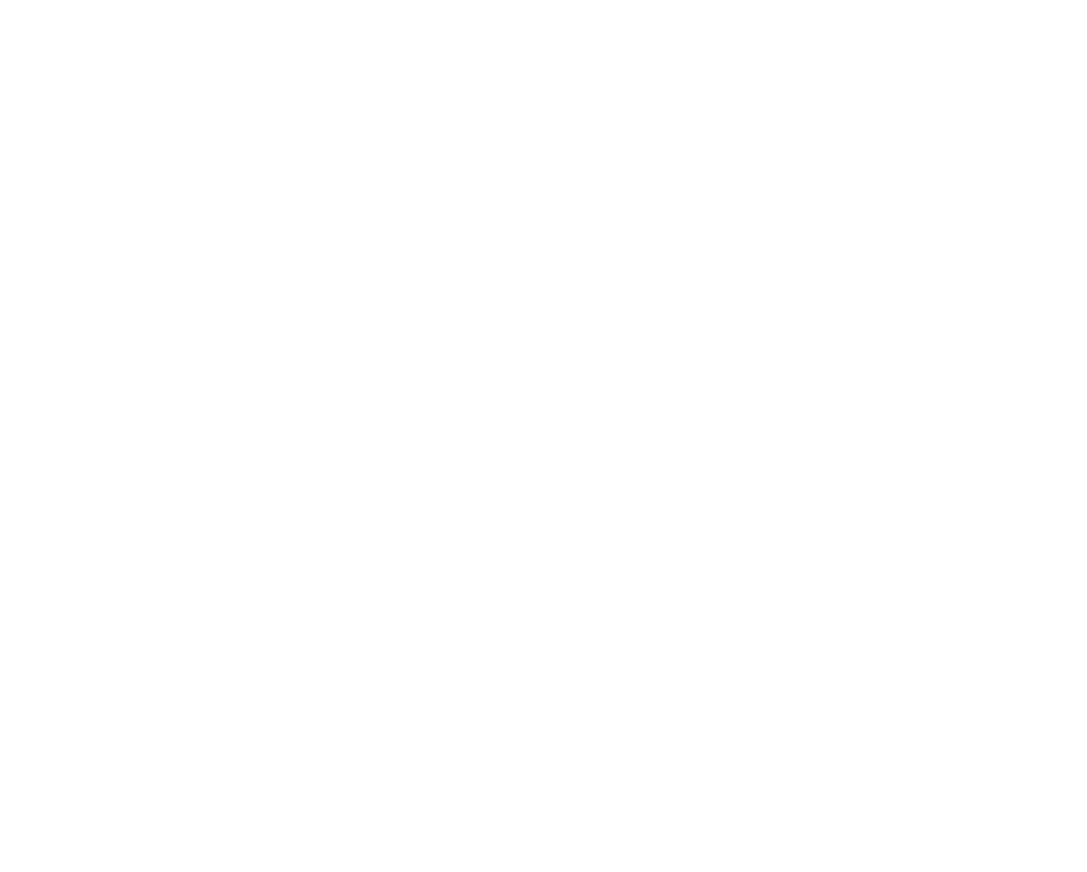
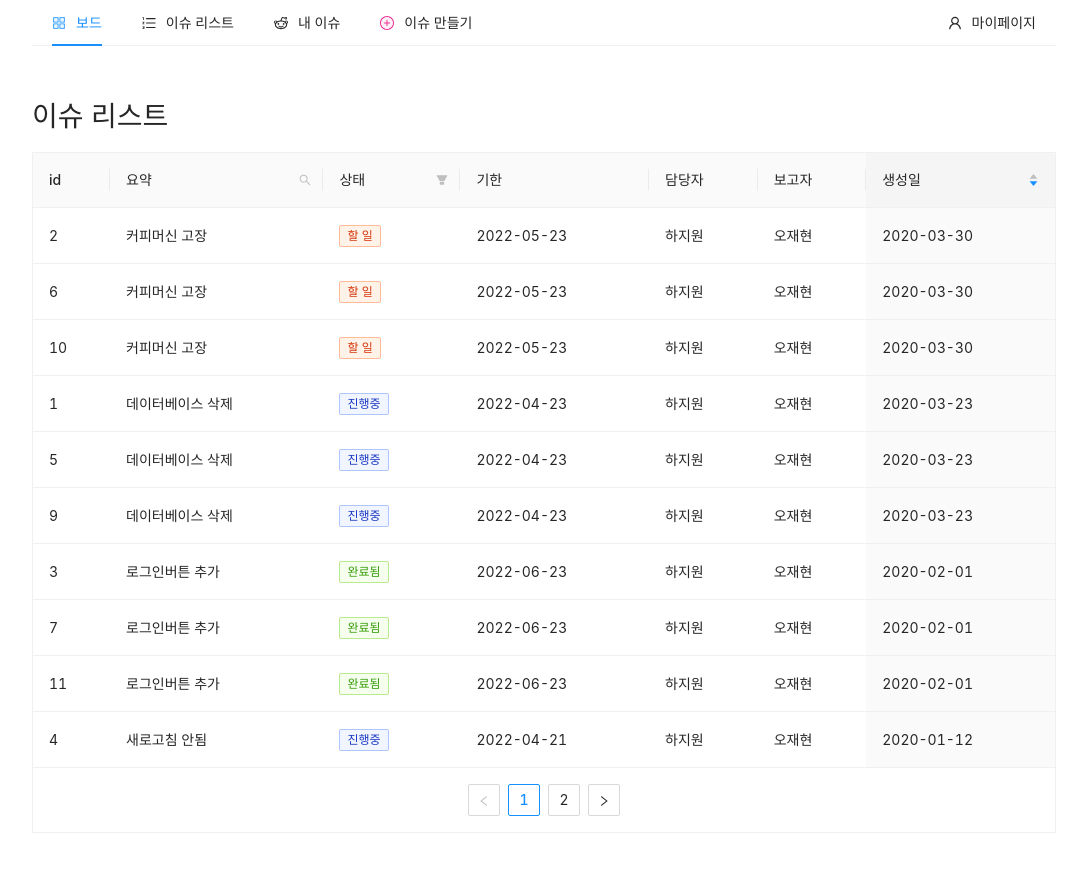
Before and after one commit to afds4567/issueTracker, a React (Create React App) app: page / in a window 1280 px wide. Before the commit this address had no page. Shown: the top 872 px of the page, without its empty margins (96-1183 px from the left). Before the commit the page ends 800 px from the top, so only its background shows below. Built offline with nearby package versions, Linux system fonts and the light colour scheme.

Commit message:
delete build

```diff
--- a/src/App.js
+++ b/src/App.js
@@ -13,7 +13,7 @@ function App() {
         <Route path="/login" element={<Login />} />
         <Route path="/project" element={<Card />} />
         <Route path="/Department" element={<Department />} />
-        <Route path="/list" element={<IssueList/>} />
+        <Route path="/" element={<IssueList/>} />
       </Routes>
     </div>
   );
```
Also changed, not shown: 14 other files (tests, documents, lock files or other folders).
